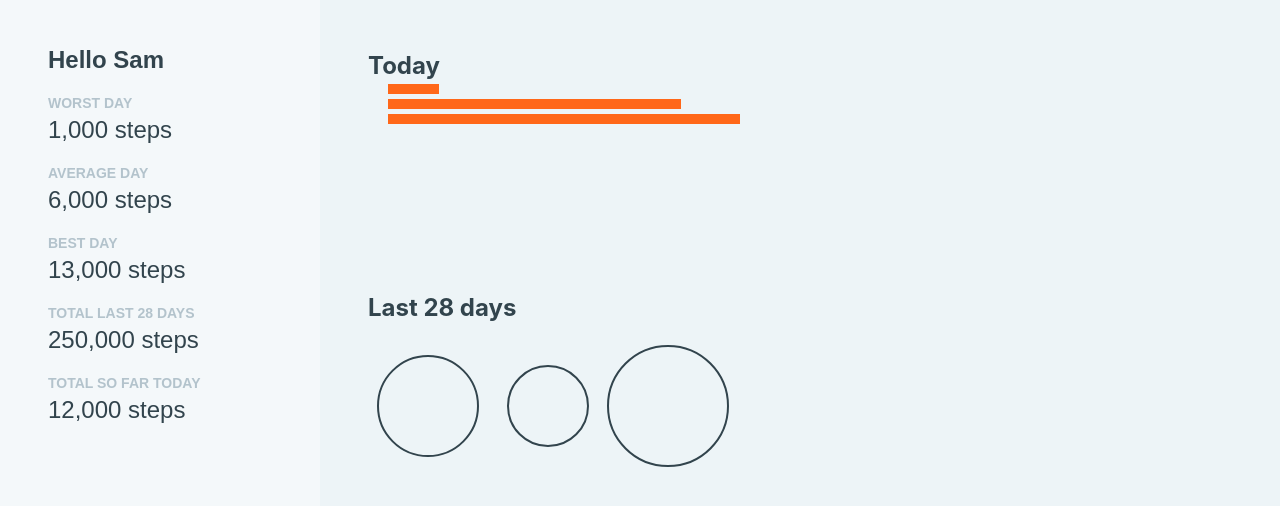
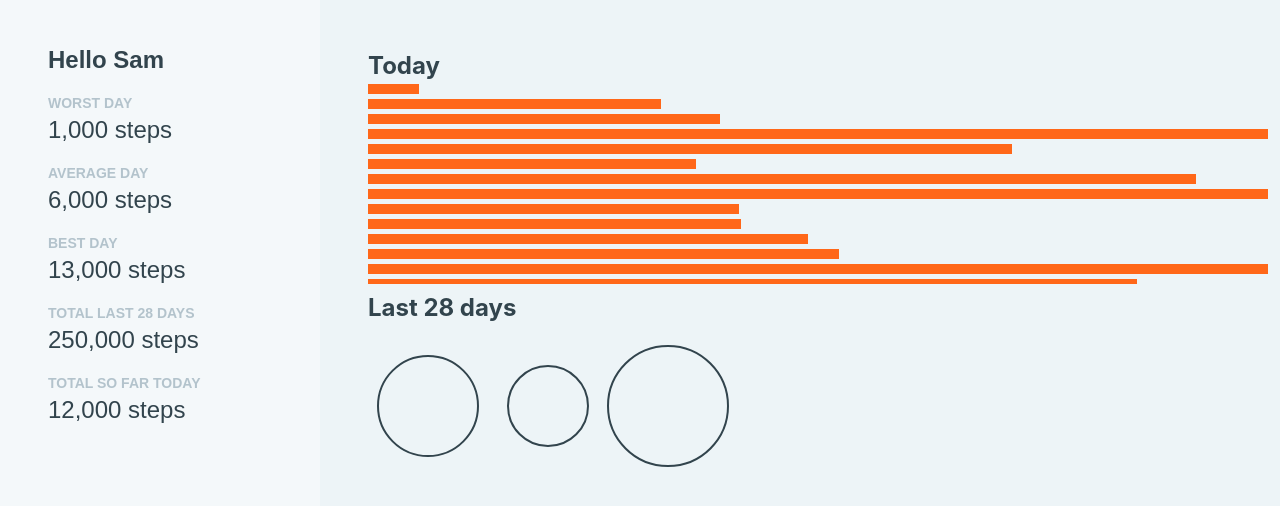
Before and after one commit to Clupai8o0/superhi-d3-step-count, a plain HTML site: page index.html in a window 1280 px wide. Shown: the top 506 px of the page. Drawn offline with Linux system fonts and the light colour scheme; a web font is replaced by a local one.

Commit message:
adding bars using d3

```diff
--- a/index.html
+++ b/index.html
@@ -34,9 +34,9 @@
       <h1>Today</h1>
 
       <svg width="900" height="200">
-        <rect x="20" y="40" width="300" height="50"></rect>
+        <!-- <rect x="20" y="40" width="300" height="50"></rect>
         <rect x="20" y="100" width="350" height="50"></rect>
-        <rect x="20" y="160" width="200" height="50"></rect>
+        <rect x="20" y="160" width="200" height="50"></rect> -->
       </svg>
 
       <h1>Last 28 days</h1>
--- a/js/script.js
+++ b/js/script.js
@@ -1,4 +1,10 @@
 const todaySvg = d3.select("svg");
-const rectTags = d3.selectAll("rect");
 
-rectTags.data(todayData).attr("width", data => data).attr("height", 10).attr("y", (_, i) => i * 15)
+todaySvg
+  .selectAll("rect") // selecting if there are any rects
+	.data(todayData)
+	.enter()
+	.append("rect") // adding the rects based on the amount of data
+	.attr("width", (data) => data)
+	.attr("height", 10)
+	.attr("y", (_, i) => i * 15);
```
